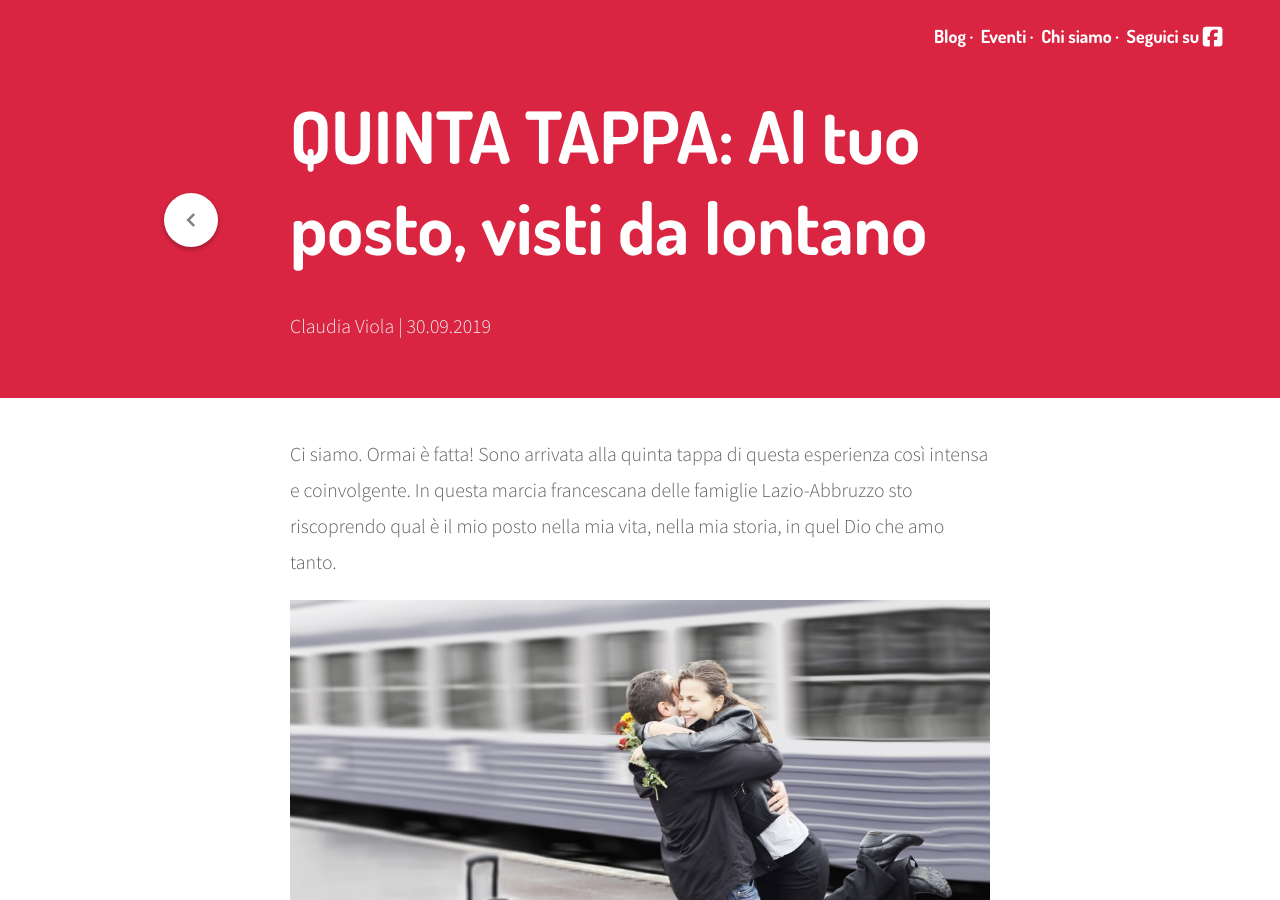
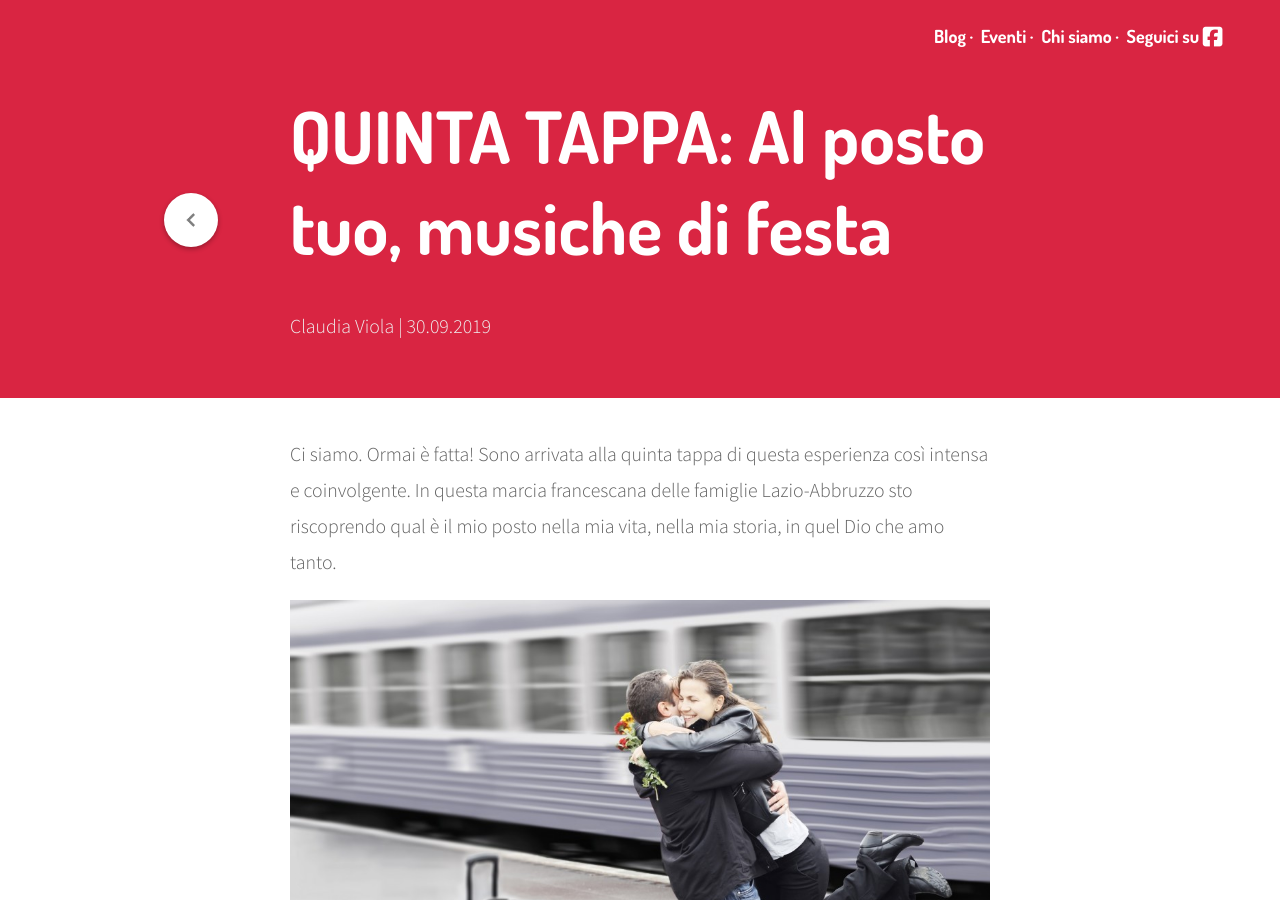
Before and after one commit to amatiperamare/amatiperamare.github.io, a Jekyll site: the page built from _posts/2019-09-30-quinta-tappa.markdown, in a window 1280 px wide and 900 px high. Built offline with Jekyll 4.4.1, drawn with Linux system fonts in a browser that asks for light colours; nearby versions of some CDN libraries.

Commit message:
Updated Quinta Tappa

```diff
--- a/_posts/2019-09-30-quinta-tappa.markdown
+++ b/_posts/2019-09-30-quinta-tappa.markdown
@@ -1,5 +1,5 @@
 ---
-title: 'QUINTA TAPPA: Al tuo posto, visti da lontano'
+title: 'QUINTA TAPPA: Al posto tuo, musiche di festa'
 date: 2019-09-30 10:21:00 +02:00
 categories:
 - festa
```
